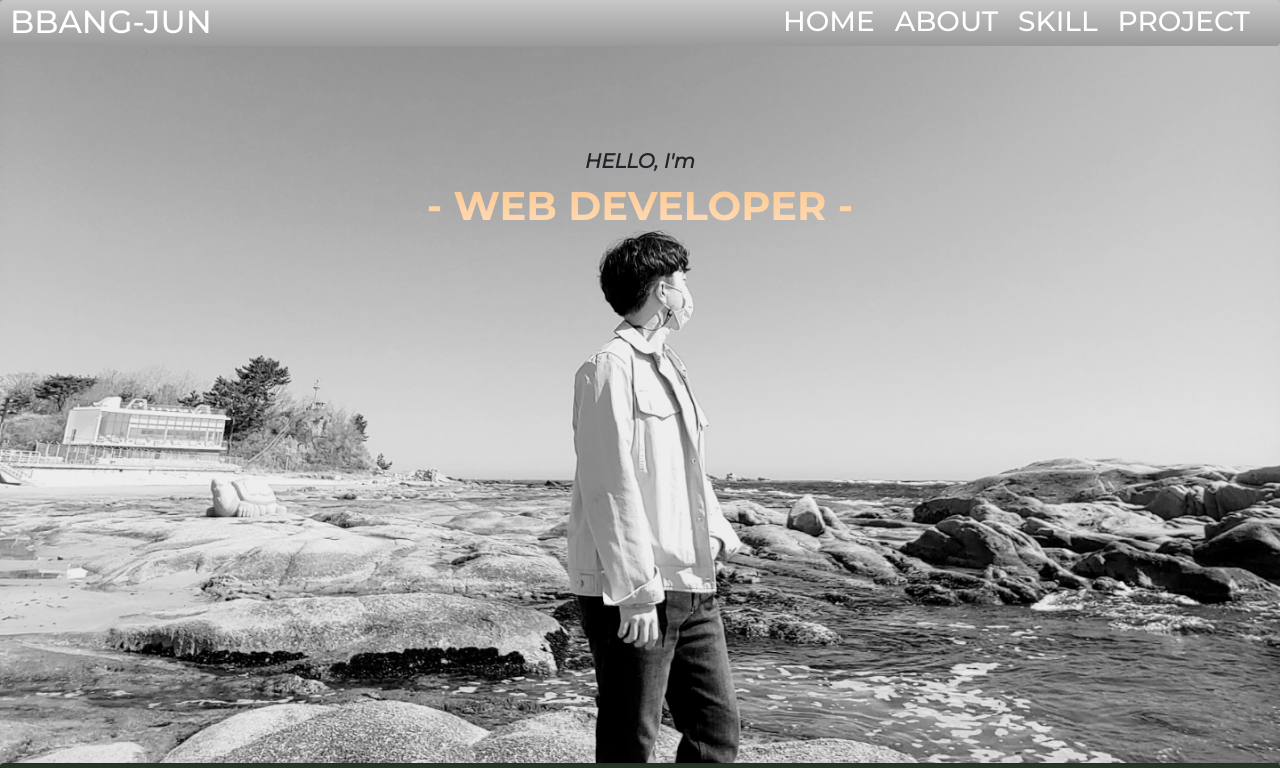
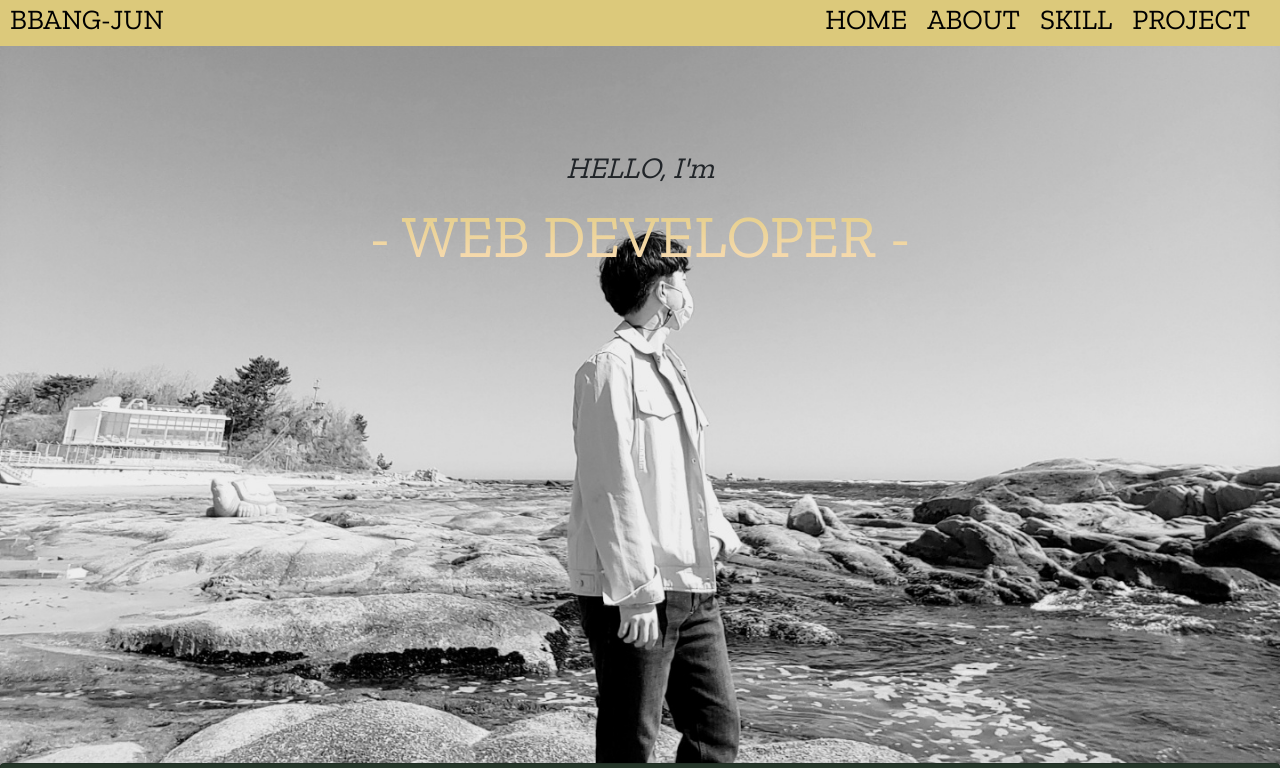
Before and after one commit to 2ByungJun/NuxtJS_demo, a Nuxt app: page / in a window 1280 px wide. Shown: the top 768 px of the page. Built offline with nearby package versions, Linux system fonts and the light colour scheme.

Commit message:
9) 헤더 폰트 및 사이즈 수정

```diff
--- a/components/TheHeader.vue
+++ b/components/TheHeader.vue
@@ -1,8 +1,8 @@
 <template>
-    <div class="card header">
+    <div class="header">
         <div class="row header-div">
             <div class="header-title text-left">
-                <h2 class="title">BBANG-JUN</h2>
+                <h3 class="title light">BBANG-JUN</h3>
             </div>
             <div class="header-menu text-right">
                 <a class="menu" href="#project"><h3>PROJECT</h3></a>
@@ -36,7 +36,7 @@
                 <div class="p-3">
                     <nav class="mb-3">
                         <b-nav vertical>
-                            <b-nav-item href="#home" >Home</b-nav-item>
+                            <b-nav-item href="#home" >HOME</b-nav-item>
                             <b-nav-item href="#about" >ABOUT</b-nav-item>
                             <b-nav-item href="#skill" >SKILL</b-nav-item>
                             <b-nav-item href="#project" >PROJECT</b-nav-item>
@@ -72,10 +72,6 @@ export default {
 </script>
 
 <style scoped>
-.card{
-    border: 0px
-}
-
 .cursor-pointer{
     cursor: pointer;
 }
@@ -90,7 +86,7 @@ export default {
     width: 100%;
     height: 46px;
     padding: 10px 20px 10px 20px;
-    background: linear-gradient(to bottom, #C7C7C7, #9A9A9A);
+    background-color: #DCC97B;
     text-align: center;
 }
 
@@ -101,7 +97,7 @@ export default {
 .header-title {
     width: 50%;
     align-self: center;
-    color: white;
+    color: black;
 }
 
 .title {
@@ -116,7 +112,7 @@ export default {
 .menu{
     margin-right: 20px;
     float: right;
-    color: white;
+    color: black;
 }
 
 .header-icon{
--- a/pages/index.vue
+++ b/pages/index.vue
@@ -24,22 +24,18 @@ export default {
 </script>
 
 <style>
-@import url('https://fonts.googleapis.com/css2?family=Montserrat:ital,wght@0,500;0,700;1,400&display=swap');
+@import url('https://fonts.googleapis.com/css2?family=Zilla+Slab:wght@300;400&display=swap');
 
 html, body {
-  font-family: 'Montserrat', sans-serif;
+  font-family: 'Zilla Slab', serif;
+}
+
+.light {
+  font-weight: 300;
 }
 
 .regular {
   font-weight: 400;
-}
-
-.medium {
-  font-weight: 500;
-}
-
-.bold {
-  font-weight: 700;
 }
 
 .areaDiv {
--- a/pages/view/Home.vue
+++ b/pages/view/Home.vue
@@ -1,10 +1,10 @@
 <template>
     <div class="areaDiv home" id="home">
         <div class="home-text">
-            <span class="bold">HELLO, I'm</span>
+            <span class="light">HELLO, I'm</span>
         </div>
         <div class="home-title">
-            <p class="bold">- WEB DEVELOPER -</p>
+            <p class="light">- WEB DEVELOPER -</p>
         </div>
     </div>
 </template>
@@ -21,12 +21,12 @@
 .home-text{
     margin-top: 100px;
     font-style: italic;
-    font-size: 20px;
+    font-size: 30px;
 }
 
 .home-title{
-    font-size: 40px;
-    background: linear-gradient(to bottom, #FDC488, #FFE0BF);
+    font-size: 60px;
+    background: linear-gradient(to bottom, #DCC97B, #FFE0BF);
     -webkit-background-clip: text;
     -webkit-text-fill-color: transparent;
 }
@@ -40,6 +40,13 @@
     background-size: cover;
     text-align: center;
     }
+
+    .home-text{
+    margin-top: 36px;
+    font-style: italic;
+    font-size: 30px;
+}
+
 }
 
 </style>
```
Also changed, not shown: assets/img/33.png (deleted).
